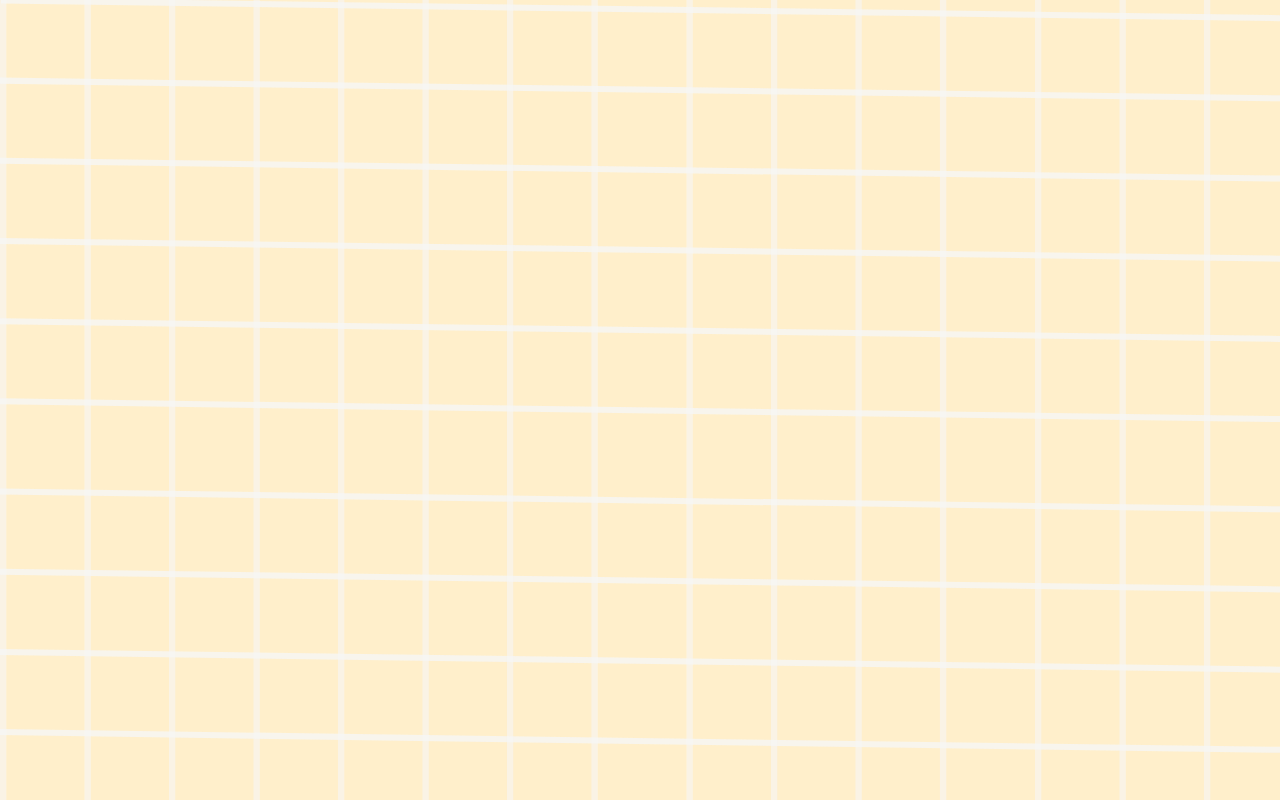
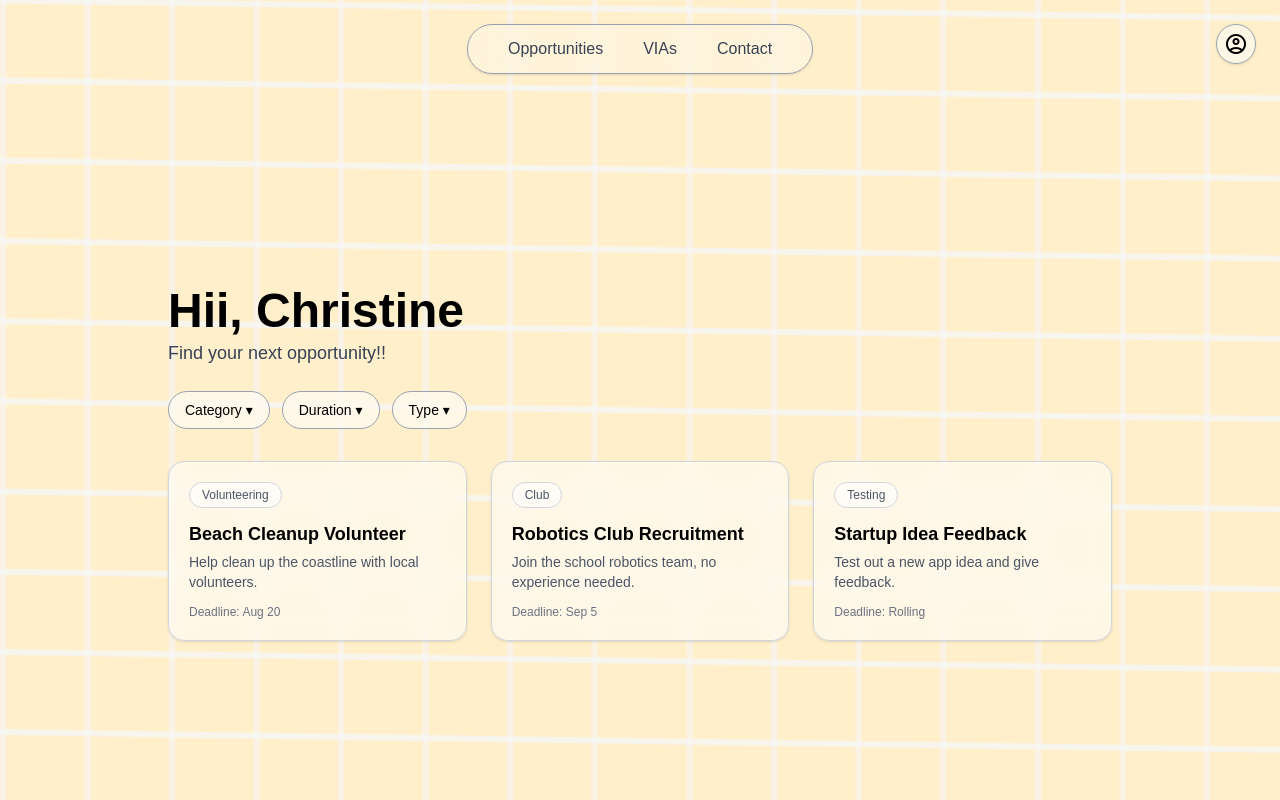
Before and after one commit to Hiya123C/oppify, a Next.js app: page /opportunities in a window 1280 px wide. Built offline with nearby package versions, Linux system fonts and the light colour scheme.

Commit message:
added + cleaned up components

```diff
--- a/app/contact/page.tsx
+++ b/app/contact/page.tsx
@@ -1 +1,26 @@
-//contact us!! (partnerships, post opps, post via/ce timeslots positions)
+//contact us!! (partnerships, post opps, post via/ce timeslots positions)import Image from "next/image";
+
+import Image from "next/image";
+import Link from "next/link";
+import Navbar from "@/components/Navbar";
+
+export default function Page() {
+  return (
+    <main className="relative min-h-screen w-full overflow-hidden flex items-center justify-center">
+      <Navbar />
+
+      {/* actual content */}
+
+      <div className="pt-32 px-10 max-w-5xl mx-auto">
+        <h1 className="text-5xl font-bold text-left">
+          Contact Us
+        </h1>
+        <p className="text-lg text-gray-700 text-left mt-1">
+          random random
+        </p>
+
+      </div>
+
+    </main>
+  );
+}
--- a/app/layout.tsx
+++ b/app/layout.tsx
@@ -1,6 +1,8 @@
 import type { Metadata } from "next";
 import { Geist, Geist_Mono } from "next/font/google";
 import "./globals.css";
+import Background from "@/components/Background";
+
 
 
 // need to find fonts.
@@ -29,7 +31,17 @@ export default function RootLayout({
       lang="en"
       className={`${geistSans.variable} ${geistMono.variable} h-full antialiased`}
     >
-      <body className="min-h-full flex flex-col">{children}</body>
+      <head>
+        {/* Inject Google Icons Link Here */}
+        <link
+          rel="stylesheet"
+          href="https://fonts.googleapis.com/css2?family=Material+Symbols+Outlined"
+        />
+      </head>
+      <body className="min-h-full flex flex-col">
+        <Background />
+        {children}
+      </body>
     </html>
   );
 }
--- a/app/opportunities/page.tsx
+++ b/app/opportunities/page.tsx
@@ -2,30 +2,39 @@
 
 import Image from "next/image";
 import Link from "next/link";
+import Navbar from "@/components/Navbar";
+import OpportunityCard from "@/components/OpportunityCard";
+import FilterBar from "@/components/FilterBar";
+
+const placeholderOpportunities = [
+  { title: "Beach Cleanup Volunteer", description: "Help clean up the coastline with local volunteers.", deadline: "Aug 20", category: "Volunteering" },
+  { title: "Robotics Club Recruitment", description: "Join the school robotics team, no experience needed.", deadline: "Sep 5", category: "Club" },
+  { title: "Startup Idea Feedback", description: "Test out a new app idea and give feedback.", deadline: "Rolling", category: "Testing" },
+];
 
 export default function Page() {
   return (
     <main className="relative min-h-screen w-full overflow-hidden flex items-center justify-center">
-      <Image
-        src="/background/x-lines.svg"
-        alt=""
-        fill
-        className="absolute top-0 left-0 object-cover -z-10 pointer-events-none"
-        priority
-      />
-      <Image
-        src="/background/y-lines.svg"
-        alt=""
-        fill
-        className="absolute top-0 left-0 object-cover -z-10 pointer-events-none"
-      />
+      <Navbar />
 
       {/* actual content */}
 
+      <div className="pt-32 px-10 max-w-5xl mx-auto">
+        <h1 className="text-5xl font-bold text-left">
+          Hii, Christine
+        </h1>
+        <p className="text-lg text-gray-700 text-left mt-1">
+          Find your next opportunity!!
+        </p>
 
+        <FilterBar />
+        <div className="grid grid-cols-1 sm:grid-cols-2 lg:grid-cols-3 gap-6 mt-8">
+          {placeholderOpportunities.map((opp, i) => (
+            <OpportunityCard key={i} {...opp} />
+          ))}
+        </div>
 
-
-
+      </div>
 
     </main>
   );
--- a/app/page.tsx
+++ b/app/page.tsx
@@ -1,23 +1,10 @@
+//homepage
 import Image from "next/image";
 import Link from "next/link";
 
 export default function Page() {
   return (
     <main className="relative min-h-screen w-full overflow-hidden flex items-center justify-center">
-      <Image
-        src="/background/x-lines.svg"
-        alt=""
-        fill
-        className="absolute top-0 left-0 object-cover -z-10 pointer-events-none"
-        priority
-      />
-      <Image
-        src="/background/y-lines.svg"
-        alt=""
-        fill
-        className="absolute top-0 left-0 object-cover -z-10 pointer-events-none"
-      />
-
       <div className="flex flex-col items-center gap-6">
         <Image
           src="/oppify-logo.svg"
@@ -26,6 +13,10 @@ export default function Page() {
           height={500}
           priority
         />
+
+        <p className="text-lg text-center text-gray-700">
+        By students, For students.
+        </p>
 
         <div className="flex flex-row items-center gap-6">
 
--- /dev/null
+++ b/app/profile/page.tsx
@@ -0,0 +1,24 @@
+import Image from "next/image";
+import Link from "next/link";
+import Navbar from "@/components/Navbar";
+
+export default function Page() {
+  return (
+    <main className="relative min-h-screen w-full overflow-hidden flex items-center justify-center">
+      <Navbar />
+
+      {/* actual content */}
+
+      <div className="pt-32 px-10 max-w-5xl mx-auto">
+        <h1 className="text-5xl font-bold text-left">
+          Your Profile
+        </h1>
+        <p className="text-lg text-gray-700 text-left mt-1">
+          random random
+        </p>
+
+      </div>
+
+    </main>
+  );
+}
--- a/app/volunteer/page.tsx
+++ b/app/volunteer/page.tsx
@@ -1 +1,25 @@
 //showcase all volunteer opportunities, timeslots shit liddat
+import Image from "next/image";
+import Link from "next/link";
+import Navbar from "@/components/Navbar";
+
+export default function Page() {
+  return (
+    <main className="relative min-h-screen w-full overflow-hidden flex items-center justify-center">
+      <Navbar />
+
+      {/* actual content */}
+
+      <div className="pt-32 px-10 max-w-5xl mx-auto">
+        <h1 className="text-5xl font-bold text-left">
+          Volunteer Opportunities
+        </h1>
+        <p className="text-lg text-gray-700 text-left mt-1">
+          random random
+        </p>
+
+      </div>
+
+    </main>
+  );
+}
--- /dev/null
+++ b/components/Background.tsx
@@ -0,0 +1,21 @@
+import Image from "next/image";
+
+export default function Background() {
+    return (
+        <>
+        <Image
+            src="/background/x-lines.svg"
+            alt=""
+            fill
+            className="absolute top-0 left-0 object-cover -z-10 pointer-events-none"
+            priority
+        />
+        <Image
+            src="/background/y-lines.svg"
+            alt=""
+            fill
+            className="absolute top-0 left-0 object-cover -z-10 pointer-events-none"
+        />
+        </>
+    );
+}
--- /dev/null
+++ b/components/FilterBar.tsx
@@ -0,0 +1,20 @@
+type FilterBarProps = {
+  filters?: string[];
+};
+
+export default function FilterBar({
+  filters = ["Category", "Duration", "Type"],
+}: FilterBarProps) {
+  return (
+    <div className="flex flex-wrap gap-3 mt-6">
+      {filters.map((filter) => (
+        <button
+          key={filter}
+          className="px-4 py-2 rounded-full bg-white/50 backdrop-blur-md border border-gray-400 text-sm hover:bg-white/70 transition-all duration-200"
+        >
+          {filter} ▾
+        </button>
+      ))}
+    </div>
+  );
+}
--- a/components/Navbar.tsx
+++ b/components/Navbar.tsx
@@ -0,0 +1,36 @@
+import Link from "next/link";
+
+export default function Navbar() {
+  return (
+    <>
+      <nav className="fixed top-6 left-1/2 -translate-x-1/2 z-50
+                       flex items-center gap-10
+                       bg-white/30 backdrop-blur-md
+                       border border-gray-400
+                       rounded-full px-10 py-3
+                       shadow-sm">
+        <Link href="/opportunities" className="text-gray-700 hover:text-black hover:scale-105 transition-all duration-200">
+          Opportunities
+        </Link>
+        <Link href="/volunteer" className="text-gray-700 hover:text-black hover:scale-105 transition-all duration-200">
+          VIAs
+        </Link>
+        <Link href="/contact" className="text-gray-700 hover:text-black hover:scale-105 transition-all duration-200">
+          Contact
+        </Link>
+      </nav>
+
+      <Link
+        href="/profile"
+        className="fixed top-6 right-6 z-50 w-10 h-10 rounded-full overflow-hidden
+                   border border-gray-400 bg-white/50 backdrop-blur-md
+                   flex items-center justify-center shadow-sm
+                   hover:scale-105 transition-all duration-200"
+      >
+        <span className="material-symbols-outlined">
+          account_circle
+        </span>
+      </Link>
+    </>
+  );
+}
--- /dev/null
+++ b/components/OpportunityCard.tsx
@@ -0,0 +1,26 @@
+type OpportunityCardProps = {
+  title: string;
+  description: string;
+  deadline?: string;
+  category?: string;
+};
+
+export default function OpportunityCard({
+  title,
+  description,
+  deadline = "TBD",
+  category,
+}: OpportunityCardProps) {
+  return (
+    <div className="bg-white/50 backdrop-blur-md border border-gray-300 rounded-2xl p-5 shadow-sm hover:shadow-md hover:scale-[1.02] transition-all duration-200">
+      {category && (
+        <span className="inline-block text-xs font-medium text-gray-600 bg-white/60 border border-gray-300 rounded-full px-3 py-1 mb-3">
+          {category}
+        </span>
+      )}
+      <h2 className="font-semibold text-lg">{title}</h2>
+      <p className="text-sm text-gray-600 mt-1">{description}</p>
+      <p className="text-xs text-gray-500 mt-3">Deadline: {deadline}</p>
+    </div>
+  );
+}
```
Also changed, not shown: components/OppCard.tsx (deleted).
